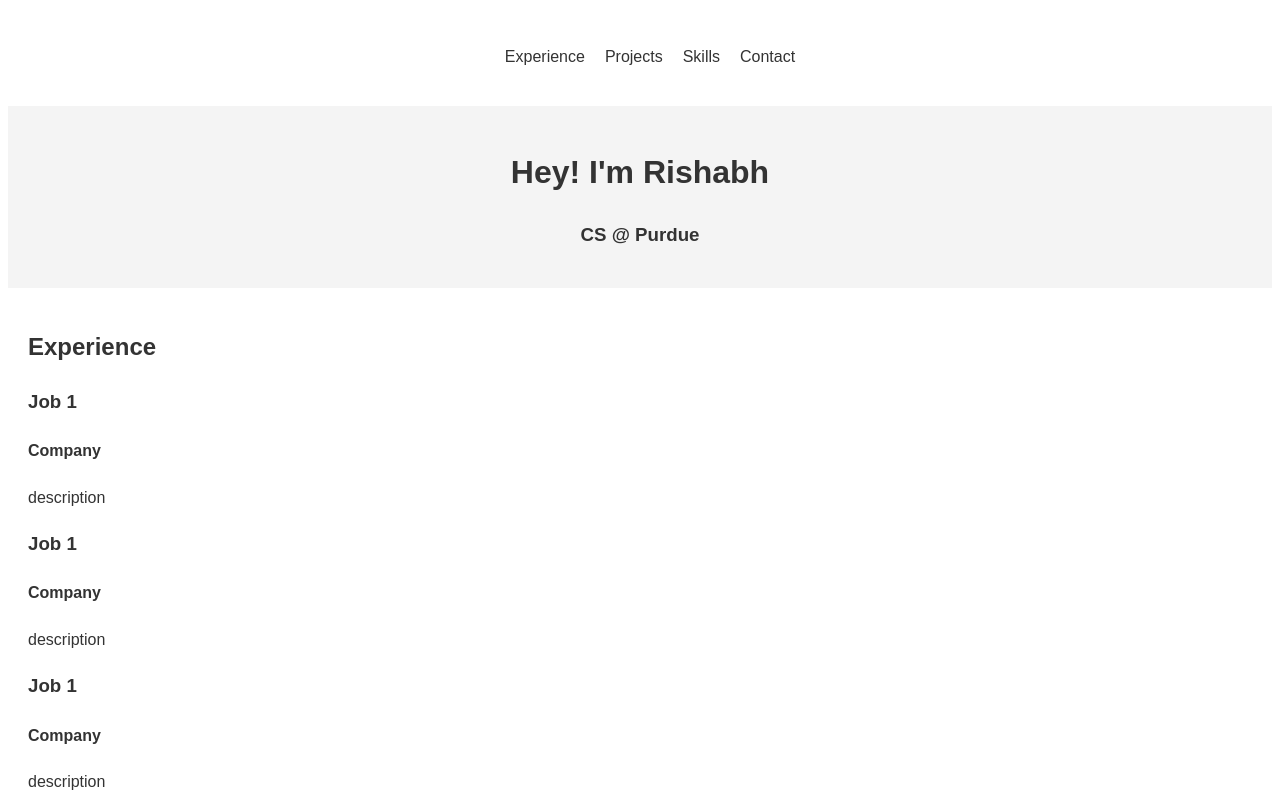
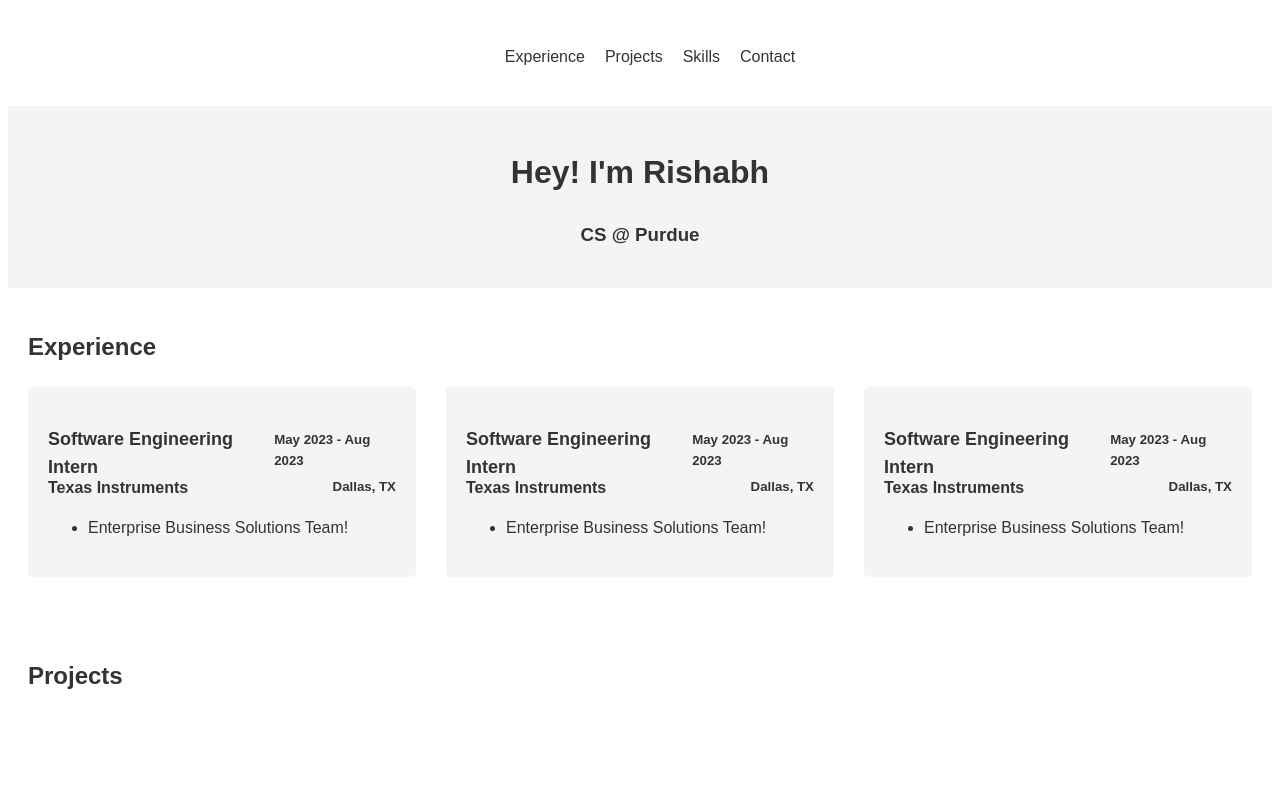
Before and after one commit to RishabhPandey0403/portfolio, a plain HTML site: page index.html in a window 1280 px wide. Shown: the top 800 px of the page. Drawn offline with Linux system fonts and the light colour scheme.

Commit message:
experience

```diff
--- a/index.html
+++ b/index.html
@@ -24,22 +24,53 @@
 
     <main>
         <section id="experience">
-            <!-- Experience section -->
             <h2>Experience</h2>
-            <div class="experience-box">
-                <h3> Job 1</h3>
-                <h4> Company </h4>
-                <p> description</p>
-            </div>
-            <div class="experience-box">
-                <h3> Job 1</h3>
-                <h4> Company </h4>
-                <p> description</p>
-            </div>
-            <div class="experience-box">
-                <h3> Job 1</h3>
-                <h4> Company </h4>
-                <p> description</p>
+            <div class="experience-wrapper">
+                <div class="experience-box">
+                    <div class="job-title-date">
+                        <h3>Software Engineering Intern</h3>
+                        <h5>May 2023 - Aug 2023</h5>
+                    </div>
+                    <div class="company-location">
+                        <h4>Texas Instruments</h4>
+                        <h5>Dallas, TX</h5>
+                    </div>
+                    <p>
+                        <ul>
+                            <li>Enterprise Business Solutions Team!</li>
+                        </ul>
+                    </p>
+                </div>
+                <div class="experience-box">
+                    <div class="job-title-date">
+                        <h3>Software Engineering Intern</h3>
+                        <h5>May 2023 - Aug 2023</h5>
+                    </div>
+                    <div class="company-location">
+                        <h4>Texas Instruments</h4>
+                        <h5>Dallas, TX</h5>
+                    </div>
+                    <p>
+                        <ul>
+                            <li>Enterprise Business Solutions Team!</li>
+                        </ul>
+                    </p>
+                </div>
+                <div class="experience-box">
+                    <div class="job-title-date">
+                        <h3>Software Engineering Intern</h3>
+                        <h5>May 2023 - Aug 2023</h5>
+                    </div>
+                    <div class="company-location">
+                        <h4>Texas Instruments</h4>
+                        <h5>Dallas, TX</h5>
+                    </div>
+                    <p>
+                        <ul>
+                            <li>Enterprise Business Solutions Team!</li>
+                        </ul>
+                    </p>
+                </div>
             </div>
         </section>
 
--- a/style.css
+++ b/style.css
@@ -42,6 +42,49 @@ section h2 {
     margin-bottom: 20px;
 }
 
+/* Experience Section */
+/* Experience section */
+#experience .experience-wrapper{
+    display: flex;
+    flex-wrap: wrap;
+    justify-content: space-between;
+}
+
+#experience .experience-box {
+    background-color: #f4f4f4;
+    padding: 20px;
+    width: calc(33.333% - 20px);
+    margin-bottom: 20px;
+    border-radius: 5px;
+    box-sizing: border-box;
+}
+
+#experience .experience-box h3 {
+    font-size: 18px;
+    margin-bottom: 10px;
+}
+
+#experience .experience-box h4 {
+    font-size: 16px;
+    margin-bottom: 10px;
+}
+
+
+/* Job title and date */
+#experience .experience-box .job-title-date {
+    display: flex;
+    justify-content: space-between;
+    margin-bottom: -40px;
+}
+
+/* Company and location */
+#experience .experience-box .company-location {
+    display: flex;
+    justify-content: space-between;
+    margin-bottom: -20px;
+}
+
+
 /* Footer styling */
 footer {
     background-color: #f4f4f4;
```
